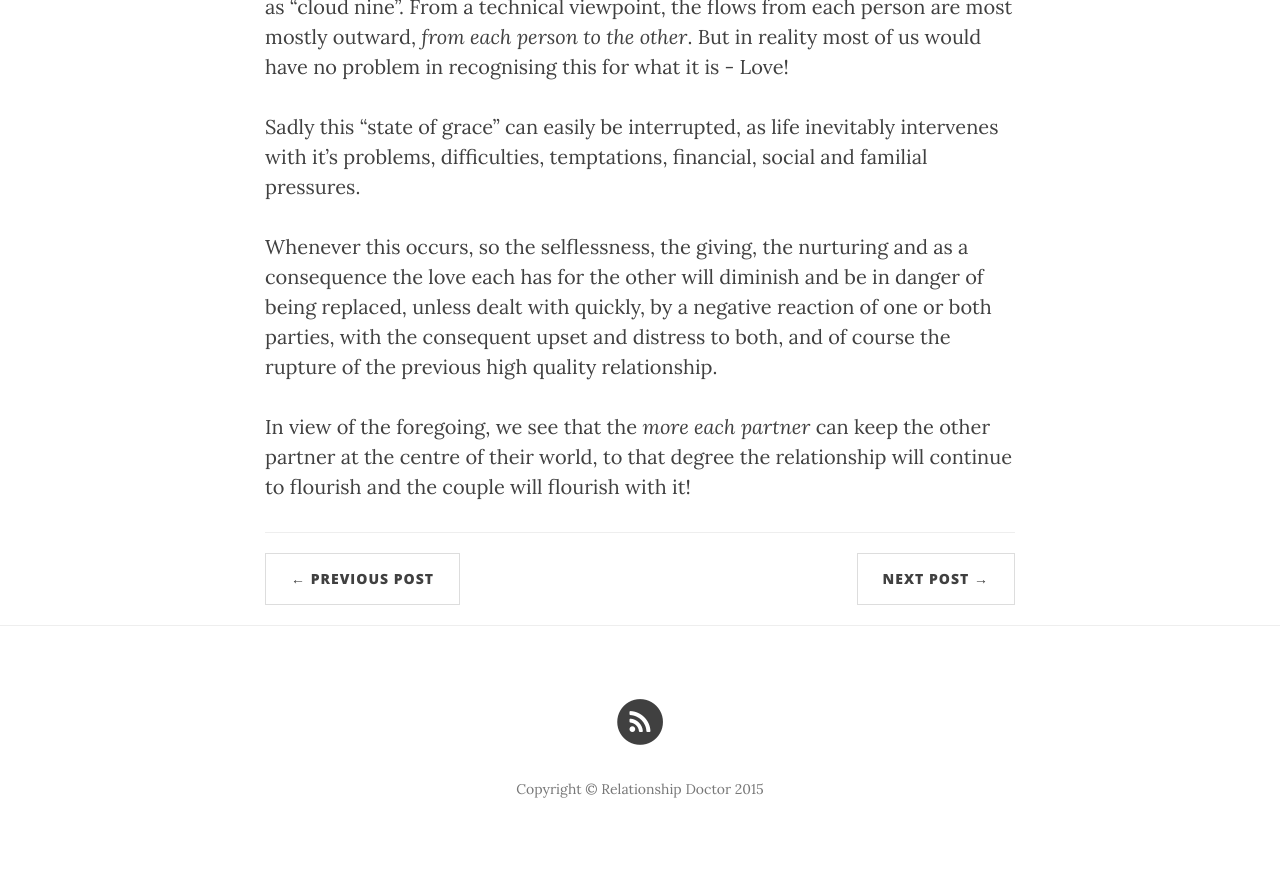
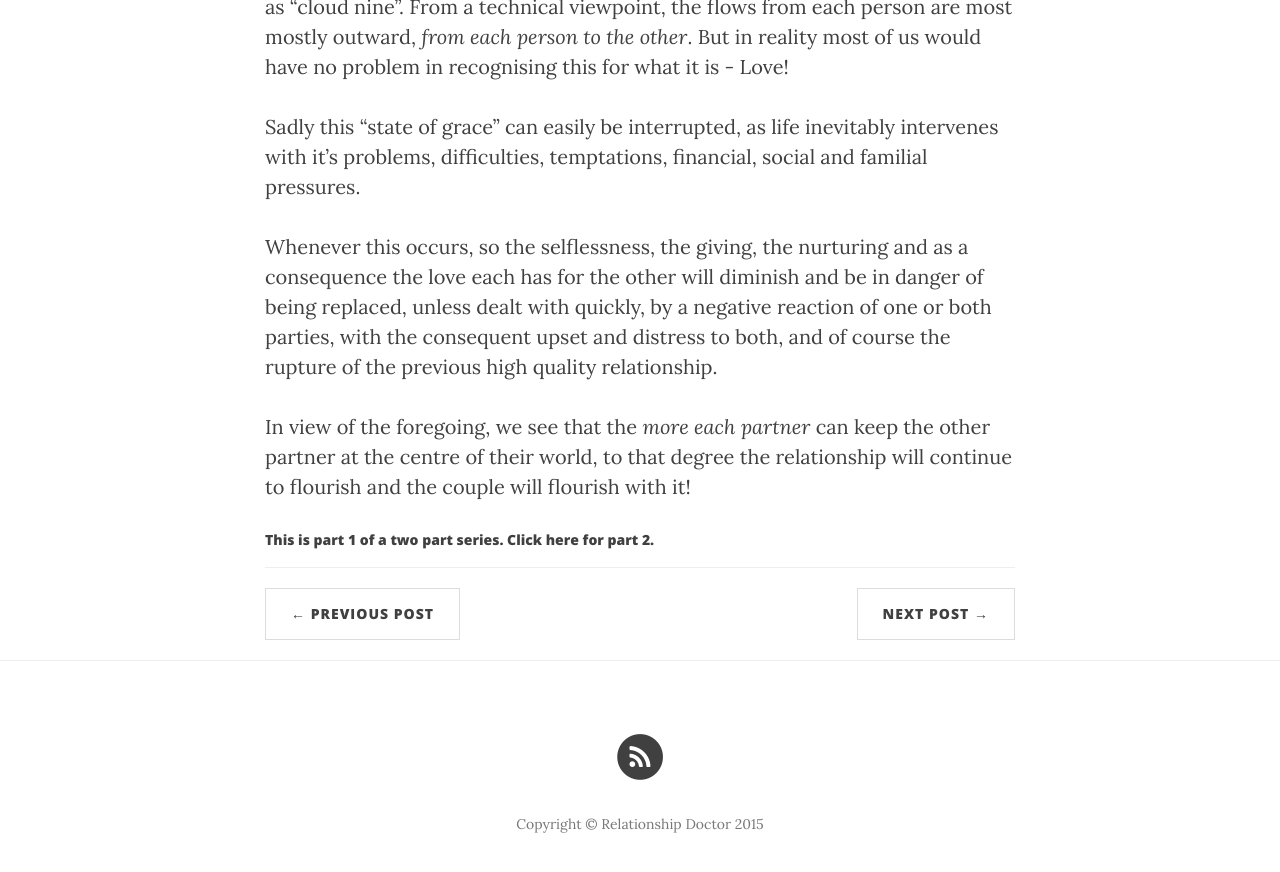
Before and after one commit to relationshipdoctor/relationshipdoctor.github.io, a Jekyll site: the page built from _posts/2015-07-16-love-and-ego-part-1.md, in a window 1280 px wide and 900 px high, scrolled down 1290 px. Shown: the top 872 px of the window. Built offline with Jekyll 4.4.1, drawn with Linux system fonts in a browser that asks for light colours; nearby versions of some CDN libraries.

Commit message:
Update 2015-07-16-love-and-ego-part-1.md

```diff
--- a/_posts/2015-07-16-love-and-ego-part-1.md
+++ b/_posts/2015-07-16-love-and-ego-part-1.md
@@ -4,7 +4,6 @@ title:      "Love & Ego Part 1"
 header-img: "img/couple-kiss.jpg"
 subtitle: When Ego strides brashly through the front door, love floats softly and silently through the rear window
 ---
-
 
 It is correct to consider 'Ego' to be the 'Self' or 'I' and egotism to be an overinflated view of ones self - so it is egotism really which is the joint subject of this article.
 
@@ -23,3 +22,5 @@ Sadly this "state of grace" can easily be interrupted, as life inevitably interv
 Whenever this occurs, so the selflessness, the giving, the nurturing and as a consequence the love each has for the other will diminish and be in danger of being replaced, unless dealt with quickly, by a negative reaction of one or both parties, with the consequent upset and distress to both, and of course the rupture of the previous high quality relationship.
 
 In view of the foregoing, we see that the _more each partner_ can keep the other partner at the centre of their world, to that degree the relationship will continue to flourish and the couple will flourish with it!
+
+##### This is part 1 of a two part series. Click [here]({% post_url 2015-09-19-love-and-ego-part-2 %}) for part 2.
```
